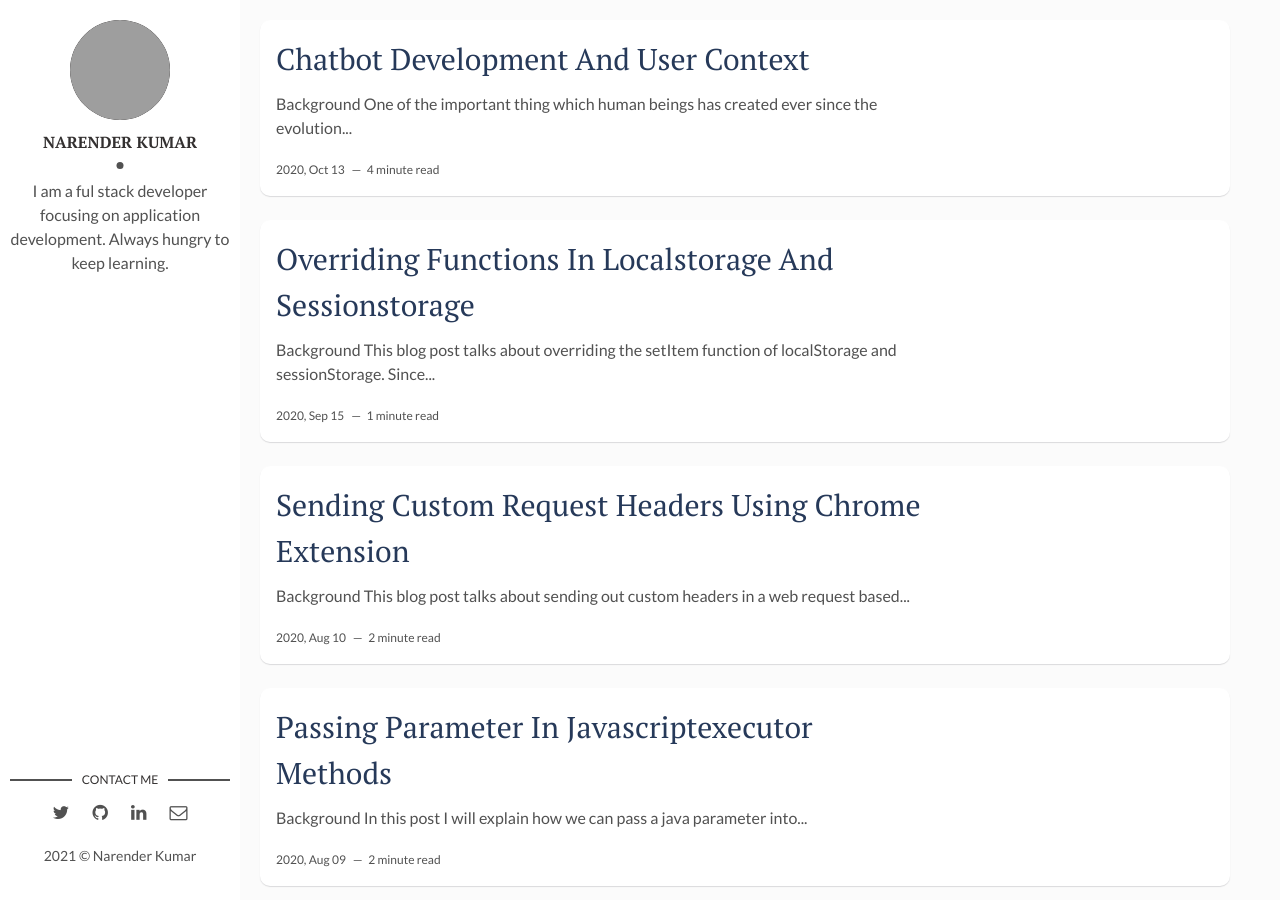
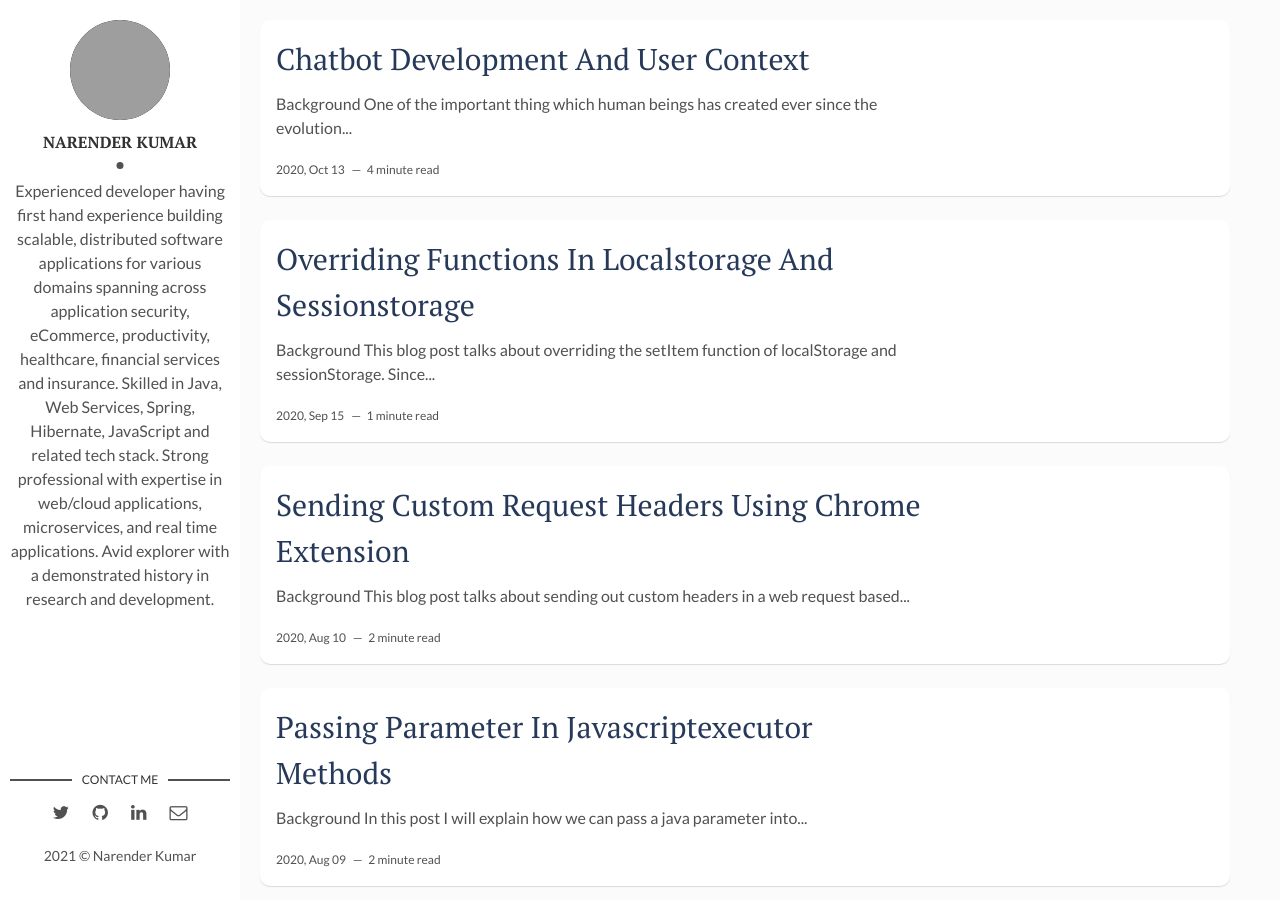
Before and after one commit to nkkize/nkkize.github.io, a Jekyll site: the page built from index.html, in a window 1280 px wide and 900 px high. Built offline with Jekyll 4.4.1, drawn with Linux system fonts in a browser that asks for light colours; the list of posts is cut into pages by our own code; grey boxes are pictures that could not be loaded.

Commit message:
update bio

```diff
--- a/_config.yml
+++ b/_config.yml
@@ -11,7 +11,7 @@ site-twitter: #if your site has a twitter account, enter it here
 # Author Settings
 author: Narender Kumar
 author-img: narender.jpg
-about-author: I am a ful stack developer focusing on application development. Always hungry to keep learning. # add description
+about-author: Experienced developer having first hand experience building scalable, distributed software applications for various domains spanning across application security, eCommerce, productivity, healthcare, financial services and insurance. Skilled in Java, Web Services, Spring, Hibernate, JavaScript and related tech stack. Strong professional with expertise in web/cloud applications, microservices, and real time applications. Avid explorer with a demonstrated history in research and development.
 social-twitter: "https://twitter.com/nkkize"
 social-github: nkkize
 social-linkedin: "https://www.linkedin.com/in/nkkize/"
```
